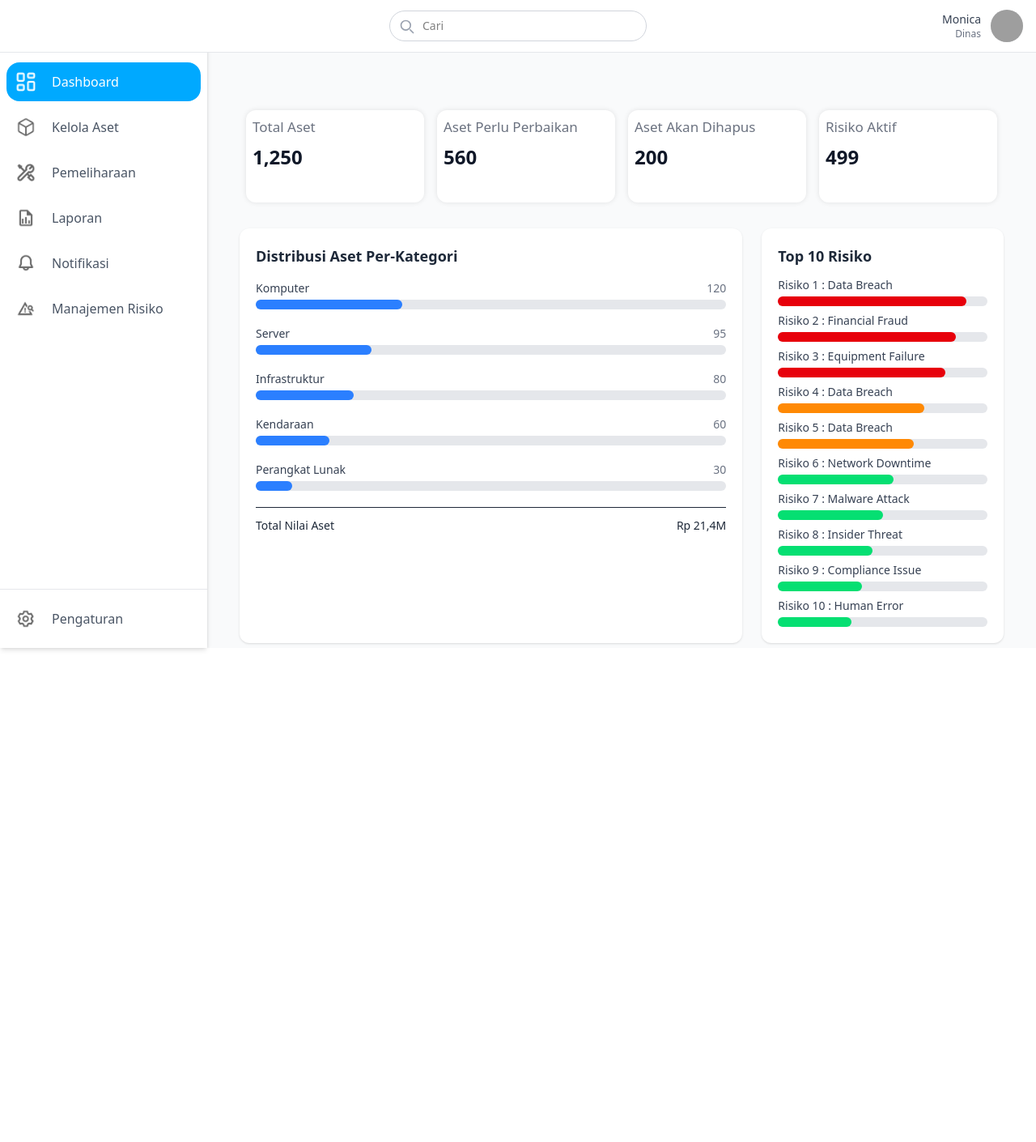
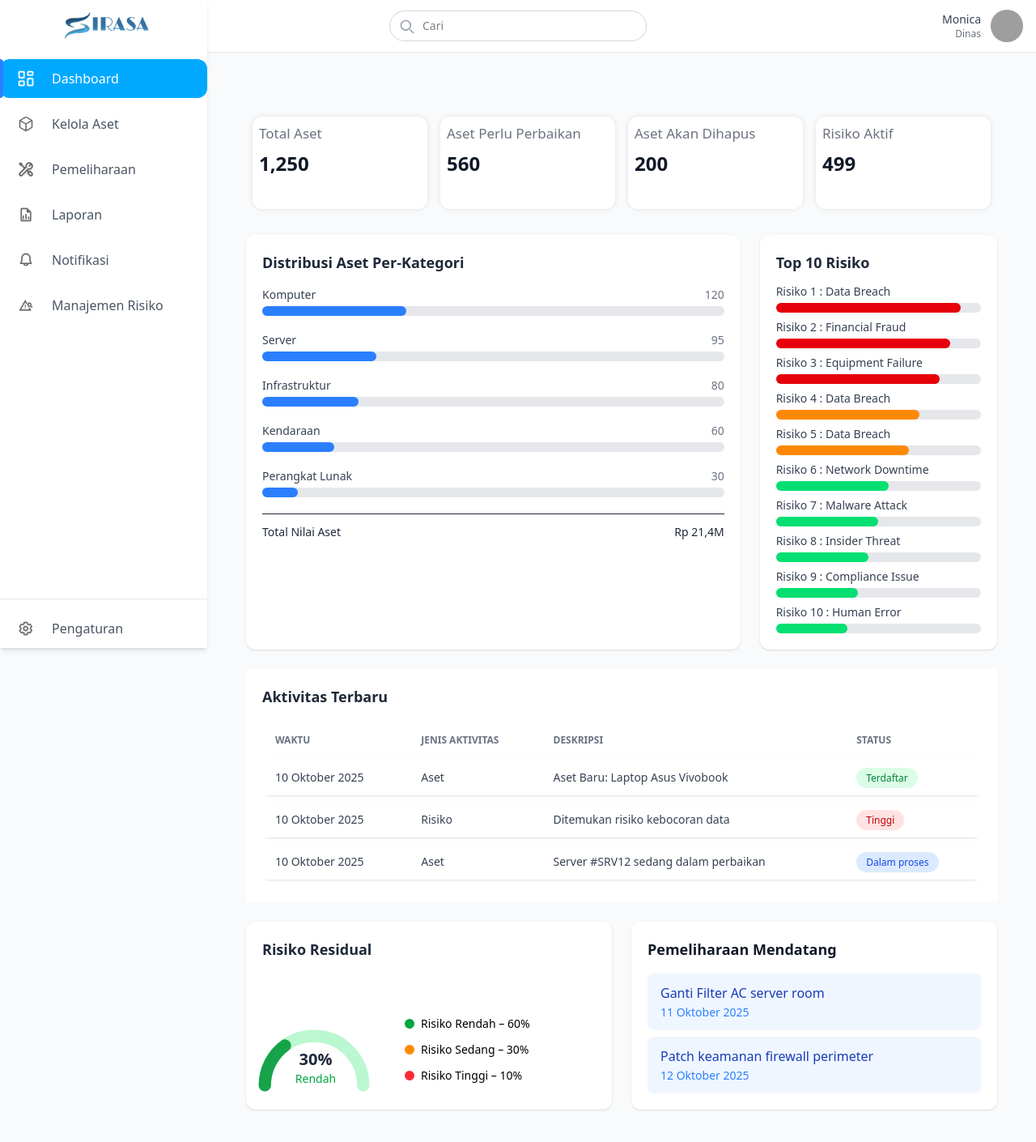
Before and after one commit to actonaa/MANPRO, a React (Vite) app in the folder frontend/: page /dashboard in a window 1280 px wide. Shown: the top 1410 px of the page at 81% size. Before the commit the page ends 800 px from the top, so only its background shows below. Built offline with nearby package versions, Linux system fonts and the light colour scheme; grey boxes are pictures that could not be loaded.

Commit message:
dashboard selesai

```diff
--- a/frontend/src/components/contanct/Layout.tsx
+++ b/frontend/src/components/contanct/Layout.tsx
@@ -1,34 +1,58 @@
-import { useState } from "react";
+import { useEffect, useState } from "react";
+import { useLocation } from "react-router-dom";
 import Header from "./header";
 import Sidebar from "./sidebar";
 
 export default function Layout({ children }: { children: React.ReactNode }) {
-  const [isSidebarOpen, setIsSidebarOpen] = useState(true);
-  const toggleSidebar = () => setIsSidebarOpen((prev) => !prev);
+  const [isSidebarOpen, setIsSidebarOpen] = useState(false);
+  const [isDesktop, setIsDesktop] = useState(false);
+  const location = useLocation(); // 🔁 deteksi perubahan route
+
+  // Toggle sidebar hanya aktif di mobile
+  const toggleSidebar = () => {
+    if (!isDesktop) setIsSidebarOpen((prev) => !prev);
+  };
+
+  // 📱 Deteksi ukuran layar
+  useEffect(() => {
+    const handleResize = () => {
+      const desktop = window.innerWidth >= 1024;
+      setIsDesktop(desktop);
+      setIsSidebarOpen(desktop); // buka otomatis di desktop
+    };
+
+    handleResize();
+    window.addEventListener("resize", handleResize);
+    return () => window.removeEventListener("resize", handleResize);
+  }, []);
+
+  // 🚫 Hapus animasi sidebar setiap kali berpindah route (biar fix)
+  useEffect(() => {
+    if (isDesktop) {
+      setIsSidebarOpen(true); // pastikan sidebar selalu terbuka
+    }
+  }, [location, isDesktop]);
 
   return (
-    <div className="flex h-screen bg-gray-50 overflow-hidden">
-      {/* Sidebar Desktop */}
+    <div className="min-h-screen bg-gray-50 overflow-hidden">
+      {/* 🧭 Sidebar */}
+      <Sidebar isOpen={isSidebarOpen} toggleSidebar={toggleSidebar} />
+
+      {/* 🧩 Konten utama */}
       <div
-        className={`hidden sm:flex bg-white shadow-md h-screen transition-all duration-300 ${
-          isSidebarOpen ? "w-64" : "w-20"
+        className={`${
+          isDesktop
+            ? "lg:ml-64" // Sidebar fix tanpa animasi
+            : "transition-all duration-300" // Animasi hanya di mobile
         }`}
       >
-        <Sidebar isOpen={isSidebarOpen} toggleSidebar={toggleSidebar} />
-      </div>
-
-      {/* Konten Utama */}
-      <div className="flex-1 flex flex-col min-w-0">
         <Header
           isSidebarOpen={isSidebarOpen}
           toggleSidebar={toggleSidebar}
           onSearchChange={(value) => console.log(value)}
         />
 
-
-        <main className="flex-1 overflow-y-auto p-4 mt-14 sm:mt-16">
-          {children}
-        </main>
+        <main className="px-6 py-6 mt-14 sm:mt-16">{children}</main>
       </div>
     </div>
   );
--- a/frontend/src/components/contanct/header.tsx
+++ b/frontend/src/components/contanct/header.tsx
@@ -19,7 +19,7 @@
       >
         {/* 🔹 Tombol toggle sidebar (mobile only) */}
         <button
-          className="lg:hidden mr-2 p-2 rounded-md bg-gray-100"
+          className="lg:hidden p-2 rounded-md ml-2"
           onClick={toggleSidebar}
         >
           <svg
--- a/frontend/src/components/contanct/sidebar.tsx
+++ b/frontend/src/components/contanct/sidebar.tsx
@@ -1,5 +1,4 @@
-import { Link } from "react-router-dom";
-import { useState } from "react";
+import { Link, useLocation } from "react-router-dom";
 import LogoFull from "../../img/logosirasa.png";
 import LogoSmall from "../../img/logo.png";
 import IconDashboard from "../../img/sidebar-icon/dashboard.png";
@@ -16,7 +15,7 @@
 }
 
 export default function Sidebar({ isOpen, toggleSidebar }: SidebarProps) {
-  const [activeMenu, setActiveMenu] = useState("Dashboard");
+  const location = useLocation();
 
   const menus = [
     { name: "Dashboard", icon: IconDashboard, path: "/dashboard" },
@@ -35,161 +34,118 @@
 
   return (
     <>
-      {/* ☰ Tombol menu (hanya muncul di mobile) */}
-      <button
+      {/* Overlay ketika sidebar terbuka di mobile */}
+      {isOpen && (
+        <div
+          className="fixed inset-0 bg-black bg-opacity-40 z-40 lg:hidden"
           onClick={toggleSidebar}
-        className="fixed top-4 left-4 z-50 bg-[#00A9FF] text-white p-2 rounded-lg shadow-md lg:hidden"
-      >
-        {isOpen ? (
-          <svg
-            xmlns="http://www.w3.org/2000/svg"
-            className="w-5 h-5"
-            fill="none"
-            viewBox="0 0 24 24"
-            stroke="currentColor"
-          >
-            <path
-              strokeLinecap="round"
-              strokeLinejoin="round"
-              strokeWidth={2}
-              d="M6 18L18 6M6 6l12 12"
-            />
-          </svg>
-        ) : (
-          <svg
-            xmlns="http://www.w3.org/2000/svg"
-            className="w-5 h-5"
-            fill="none"
-            viewBox="0 0 24 24"
-            stroke="currentColor"
-          >
-            <path
-              strokeLinecap="round"
-              strokeLinejoin="round"
-              strokeWidth={2}
-              d="M4 6h16M4 12h16M4 18h16"
-            />
-          </svg>
+        ></div>
       )}
-      </button>
 
-      {/* 🧭 Sidebar */}
+      {/* Sidebar */}
       <div
-        className={`
-          fixed top-0 left-0 h-screen bg-white shadow-md flex flex-col z-40
-          transition-all duration-300
-          ${isOpen ? "translate-x-0" : "-translate-x-full lg:translate-x-0"}
-          ${isOpen ? "w-64" : "lg:w-20"}
+        className={`fixed top-0 left-0 h-full bg-white shadow-md z-50 flex flex-col
+          ${isOpen ? "w-64" : "w-20"}
+          ${
+            // 🧠 Hanya tambahkan animasi di mobile
+            isOpen
+              ? "translate-x-0"
+              : "-translate-x-full lg:translate-x-0"
+          }
+          ${window.innerWidth < 1024 ? "transition-all duration-300" : ""}
+          lg:translate-x-0
         `}
       >
-        {/* 🏷 Logo */}
-        <div className="flex justify-center mb-6 mt-4">
+        {/* Logo */}
+        <div className="flex justify-center mb-6 mt-3">
           <img
             src={isOpen ? LogoFull : LogoSmall}
             alt="Logo"
-            className={`transition-all duration-300 ${
+            className={` ${
               isOpen ? "w-28" : "w-10"
             }`}
           />
         </div>
 
-        {/* 📋 Menu utama */}
-        <ul className="flex flex-col gap-2 px-2 relative">
+        {/* Menu Utama */}
+        <ul className="flex flex-col gap-2">
           {menus.map((item) => {
-            const isActive = activeMenu === item.name;
+            const isActive = location.pathname === item.path;
             return (
-              <li key={item.name} className="relative group">
+              <li key={item.name}>
                 <Link
                   to={item.path}
                   onClick={() => {
-                    setActiveMenu(item.name);
                     if (window.innerWidth < 1024) toggleSidebar();
                   }}
-                  className={`flex items-center gap-3 px-3 py-3 rounded-2xl cursor-pointer transition-all duration-200 ${
-                    isActive ? "text-white" : "text-gray-600 hover:bg-gray-100"
-                  }`}
-                  style={{
-                    backgroundColor: isActive ? "#00A9FF" : "transparent",
-                  }}
+                  className={`relative flex items-center h-12 rounded-xl cursor-pointer px-3 gap-3
+                    ${
+                      isActive
+                        ? "text-white bg-[#00A9FF]"
+                        : "text-gray-600 hover:bg-gray-100"
+                    }
+                    ${!isOpen && "justify-center"}`}
                 >
+                  {isActive && (
+                    <span className="absolute left-0 top-0 h-full w-1 bg-blue-500 rounded-r-md"></span>
+                  )}
+                  <div className="w-10 h-10 flex items-center justify-center flex-shrink-0">
                     <img
                       src={item.icon}
                       alt={item.name}
-                    className={`min-w-[22px] min-h-[22px] w-6 h-6 transition-all duration-200 ${
+                      className={`w-5 h-5 ${
                         isActive ? "brightness-0 invert" : ""
                       }`}
                     />
-                  {/* teks hanya muncul jika sidebar dibuka */}
-                  <span
-                    className={`transition-all duration-300 overflow-hidden whitespace-nowrap ${
-                      isOpen ? "ml-2 opacity-100" : "ml-0 opacity-0 w-0"
-                    }`}
-                  >
-                    {item.name}
-                  </span>
-                </Link>
-
-                {/* 🧩 Tooltip muncul ketika sidebar collapse */}
-                {!isOpen && (
-                  <span className="absolute left-16 top-1/2 -translate-y-1/2 bg-gray-800 text-white text-xs rounded-md px-2 py-1 opacity-0 group-hover:opacity-100 whitespace-nowrap transition-all duration-200">
+                  </div>
+                  {isOpen && (
+                    <span className="whitespace-nowrap">
                       {item.name}
                     </span>
                   )}
+                </Link>
               </li>
             );
           })}
         </ul>
 
-        {/* ⚙️ Menu Pengaturan */}
-        <div className="mt-auto pt-3 border-t border-gray-200 px-2 mb-3 relative group">
+        {/* Menu Pengaturan */}
+        <div className="mt-auto pt-3 border-t border-gray-200">
           <Link
             to={settingMenu.path}
             onClick={() => {
-              setActiveMenu(settingMenu.name);
               if (window.innerWidth < 1024) toggleSidebar();
             }}
-            className={`flex items-center gap-3 px-3 py-3 rounded-2xl cursor-pointer transition-all duration-200 ${
-              activeMenu === settingMenu.name
-                ? "text-white"
+            className={`relative flex items-center h-12 rounded-xl cursor-pointer transition-all duration-200 px-3 gap-3
+              ${
+                location.pathname === settingMenu.path
+                  ? "text-white bg-[#00A9FF]"
                   : "text-gray-600 hover:bg-gray-100"
-            }`}
-            style={{
-              backgroundColor:
-                activeMenu === settingMenu.name ? "#00A9FF" : "transparent",
-            }}
+              }
+              ${!isOpen && "justify-center"}`}
           >
+            {location.pathname === settingMenu.path && (
+              <span className="absolute left-0 top-0 h-full w-1 bg-blue-500 rounded-r-md"></span>
+            )}
+            <div className="w-10 h-10 flex items-center justify-center flex-shrink-0">
               <img
                 src={settingMenu.icon}
                 alt={settingMenu.name}
-              className={`min-w-[22px] min-h-[22px] w-6 h-6 transition-all duration-200 ${
-                activeMenu === settingMenu.name ? "brightness-0 invert" : ""
+                className={`w-5 h-5 ${
+                  location.pathname === settingMenu.path
+                    ? "brightness-0 invert"
+                    : ""
                 }`}
               />
-            <span
-              className={`transition-all duration-300 overflow-hidden whitespace-nowrap ${
-                isOpen ? "ml-2 opacity-100" : "ml-0 opacity-0 w-0"
-              }`}
-            >
-              {settingMenu.name}
-            </span>
-          </Link>
-
-          {/* 🧩 Tooltip Pengaturan */}
-          {!isOpen && (
-            <span className="absolute left-16 top-1/2 -translate-y-1/2 bg-gray-800 text-white text-xs rounded-md px-2 py-1 opacity-0 group-hover:opacity-100 whitespace-nowrap transition-all duration-200">
+            </div>
+            {isOpen && (
+              <span className="whitespace-nowrap">
                 {settingMenu.name}
               </span>
             )}
+          </Link>
         </div>
       </div>
-
-      {/* 🌫️ Overlay (mobile) */}
-      {isOpen && (
-        <div
-          onClick={toggleSidebar}
-          className="fixed inset-0 bg-black bg-opacity-30 z-30 lg:hidden"
-        ></div>
-      )}
     </>
   );
 }
--- a/frontend/src/components/dashboard/PemeliharaanMendatang.tsx
+++ b/frontend/src/components/dashboard/PemeliharaanMendatang.tsx
@@ -1,26 +1,37 @@
+import { ChevronRight } from "lucide-react";
+
 export default function PemeliharaanMendatang() {
   const jadwal = [
     { tanggal: "11 Oktober 2025", deskripsi: "Ganti Filter AC server room" },
-    {
-      tanggal: "12 Oktober 2025",
-      deskripsi: "Patch keamanan firewall perimeter",
-    },
+    { tanggal: "12 Oktober 2025", deskripsi: "Patch keamanan firewall perimeter" },
   ];
 
   return (
     <div className="bg-white rounded-xl shadow-sm p-5 w-full h-full">
-      <h2 className="text-lg font-semibold text-gray-800 mb-4">
+      {/* Judul */}
+      <h2 className="text-lg font-semibold text-gray-900 mb-4">
         Pemeliharaan Mendatang
       </h2>
 
-      <div className="space-y-3">
+      {/* Daftar jadwal */}
+      <div className="space-y-2">
         {jadwal.map((item, idx) => (
           <div
             key={idx}
-            className="flex justify-between items-center bg-blue-50 rounded-lg px-4 py-3 text-sm font-medium text-gray-800 hover:bg-blue-100 transition"
+            className="flex justify-between items-center bg-blue-50 rounded-lg px-4 py-3 hover:bg-blue-100 transition cursor-pointer"
           >
-            <span>{item.tanggal}</span>
-            <span>{item.deskripsi}</span>
+            {/* Kiri: Deskripsi & Tanggal */}
+            <div className="flex flex-col">
+              <span className="text-blue-800 font-medium text-sm sm:text-base">
+                {item.deskripsi}
+              </span>
+              <span className="text-blue-500 text-xs sm:text-sm mt-0.5">
+                {item.tanggal}
+              </span>
+            </div>
+
+            {/* Kanan: Ikon panah hanya di HP */}
+            <ChevronRight className="text-blue-500 w-4 h-4 block sm:hidden" />
           </div>
         ))}
       </div>
--- a/frontend/src/components/dashboard/RisikoResidual.tsx
+++ b/frontend/src/components/dashboard/RisikoResidual.tsx
@@ -2,19 +2,24 @@
   const risiko = 30; // 📊 hardcode risiko residual
 
   return (
-    <div className="bg-white rounded-xl shadow-sm p-5 flex flex-col items-center justify-center w-full h-full">
+    <div className="bg-white rounded-xl shadow-sm p-5 flex flex-col lg:flex-col justify-between w-full h-full gap-6">
+      {/* Judul */}
+      <div className="flex flex-col lg:items-start lg:text-left">
         <h2 className="text-lg font-semibold text-gray-800 mb-4">
           Risiko Residual
         </h2>
+      </div>
 
+      <div className="flex md:gap-6">
         {/* 📊 Semi gauge sederhana */}
-      <div className="relative w-48 h-24">
-        <svg viewBox="0 0 100 50" className="w-full h-full">
+        <div className="relative w-38 h-24 ">
+          <svg viewBox="0 0 100 50" className="w-full h-full -ml-3">
             <path
               d="M10 50 A40 40 0 0 1 90 50"
               fill="none"
-            stroke="#E5E7EB"
+              stroke="#BBF7D0"
               strokeWidth="10"
+              strokeLinecap="round"
             />
             <path
               d="M10 50 A40 40 0 0 1 90 50"
@@ -26,14 +31,14 @@
             />
           </svg>
 
-        <div className="absolute inset-0 flex flex-col items-center justify-end mb-2">
-          <span className="text-2xl font-bold text-gray-800">{risiko}%</span>
-          <span className="text-green-600 text-sm font-medium">Rendah</span>
+          <div className="absolute inset-0 flex flex-col items-center justify-end mb-2 -ml-5">
+            <span className="text-xl font-bold text-gray-800">{risiko}%</span>
+            <span className="text-green-600 text-sm font-medium ">Rendah</span>
           </div>
         </div>
 
         {/* 📊 Legend */}
-      <div className="mt-4 space-y-2 text-sm">
+        <div className="flex flex-col gap-3 text-sm">
           <div className="flex items-center gap-2">
             <span className="w-3 h-3 rounded-full bg-green-600"></span>
             Risiko Rendah – 60%
@@ -48,5 +53,6 @@
           </div>
         </div>
       </div>
+    </div>
   );
 }
--- a/frontend/src/views/views/Dashboard.tsx
+++ b/frontend/src/views/views/Dashboard.tsx
@@ -1,6 +1,6 @@
 import { useState } from "react";
 import Layout from "../../components/contanct/Layout";
-import Header from "../../components/contanct/header";
+// import Header from "../../components/contanct/header";
 import SummaryCards from "../../components/dashboard/SummaryCards";
 import DistribusiKategori from "../../components/dashboard/DistribusiKategori";
 import RiskHeatmap from "../../components/dashboard/RiskHeatMap";
@@ -10,19 +10,12 @@
 
 
 export default function Dashboard() {
-  const [searchQuery, setSearchQuery] = useState("");
+  const [searchQuery, ] = useState("");
 
   return (
     <Layout>
-      {/* 🔍 Header tetap responsif */}
-      <Header
-        isSidebarOpen={true}
-        toggleSidebar={() => {}}
-        onSearchChange={setSearchQuery}
-      />
-
       {/* ✅ Wrapper utama */}
-      <div className="p-4 lg:p-6 bg-gray-50 min-h-screen mt-6">
+      <div className="lg:p-6 bg-gray-50 mt-6">
         <div className="space-y-6 max-w-full mx-auto ">
           {/* 📊 Ringkasan Aset */}
           <SummaryCards />
```
Lines whose indentation alone changed are shown as unchanged.
